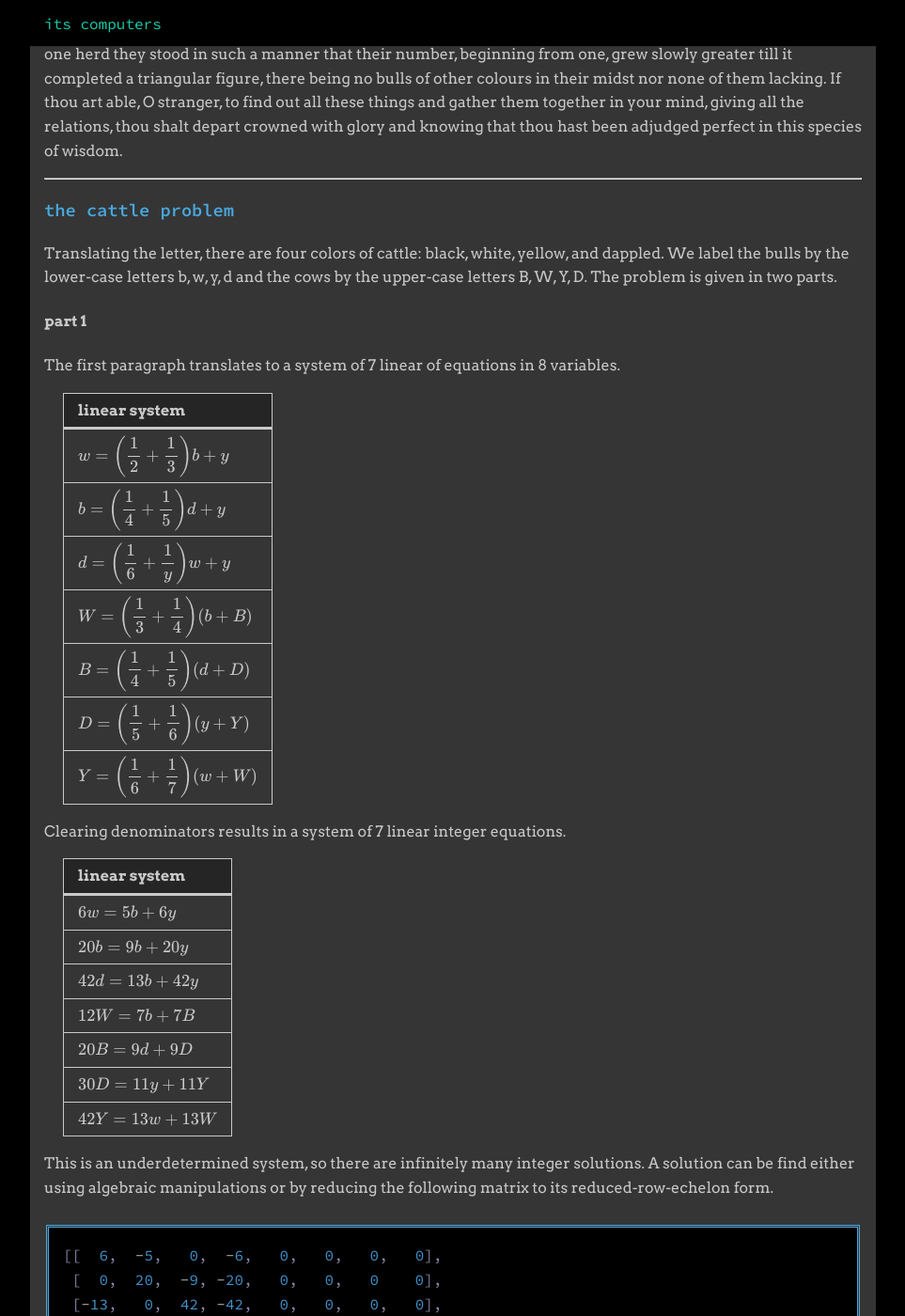
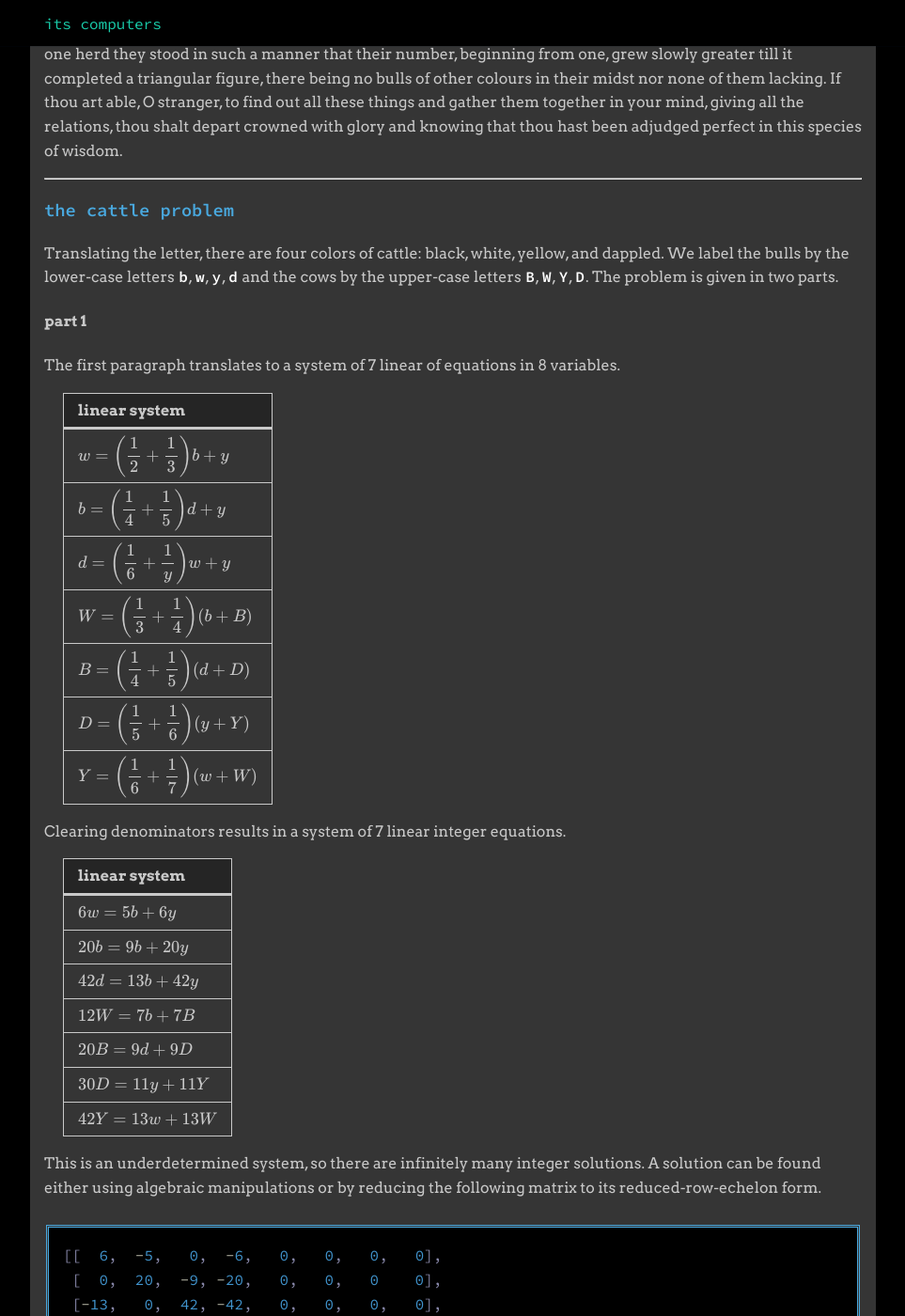
Before and after one commit to itscomputers/itscomputers.github.io, a Jekyll site: the page built from _entries/archimedes-cattle-problem.md, in a window 1280 px wide and 1400 px high, scrolled down 810 px. Shown: the whole window at 94% size, without its empty margins (158-1121 px from the left). Built offline with Jekyll 4.4.1, drawn with Linux system fonts in a browser that asks for light colours; formulas are drawn with MathJax 3; some of the changed text lies outside the part shown.

Commit message:
fix a few typos in cattle problem

```diff
--- a/_entries/archimedes-cattle-problem.md
+++ b/_entries/archimedes-cattle-problem.md
@@ -54,8 +54,9 @@
 ### the cattle problem
 
 Translating the letter, there are four colors of cattle: black, white, yellow,
-and dappled. We label the bulls by the lower-case letters b, w, y, d and the
-cows by the upper-case letters B, W, Y, D. The problem is given in two parts.
+and dappled. We label the bulls by the lower-case letters `b`, `w`, `y`, `d`
+and the cows by the upper-case letters `B`, `W`, `Y`, `D`. The problem is given
+in two parts.
 
 #### part 1
 
@@ -96,7 +97,7 @@
 | $$ 42Y = 13w + 13W $$ |
 
 This is an underdetermined system, so there are infinitely many integer solutions.
-A solution can be find either using algebraic manipulations or by reducing the
+A solution can be found either using algebraic manipulations or by reducing the
 following matrix to its reduced-row-echelon form.
 
 {% highlight ruby %}
@@ -140,7 +141,7 @@
 #### part 2
 
 In the second paragraph, Archimedes imposes two additional conditions. The
-first condition is that w+b must a square number. Using the computed solution,
+first condition is that $$ w + b $$ must a square number. Using the computed solution,
 we know that
 
 $$ w + b = 17826996 \cdot k = 2^2 \cdot 3 \cdot 11 \cdot 29 \cdot 4657 \cdot k. $$
@@ -443,6 +446,7 @@
 of 92) and its convergents, we arrive at a first solution $$ (a, b) $$ with
 
 $$ a = 109931986732829734979866232821433543901088049 $$
+
 $$ b = 50549485234315033074477819735540408986340 $$
 
 Amthor in fact computed this by hand in 1880.  He was also able to prove that
```
Also changed, not shown: other parts of _entries/archimedes-cattle-problem.md (+4 -2 lines).
